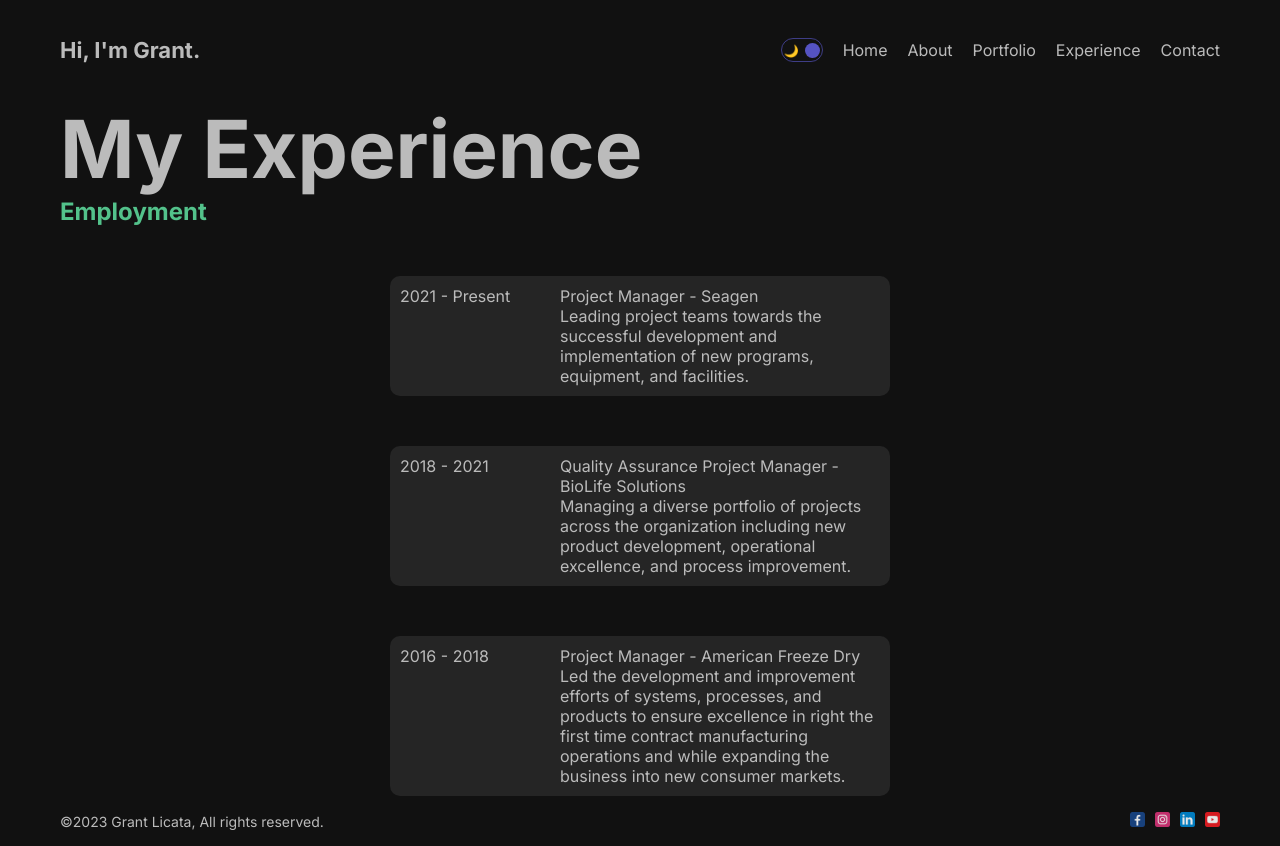
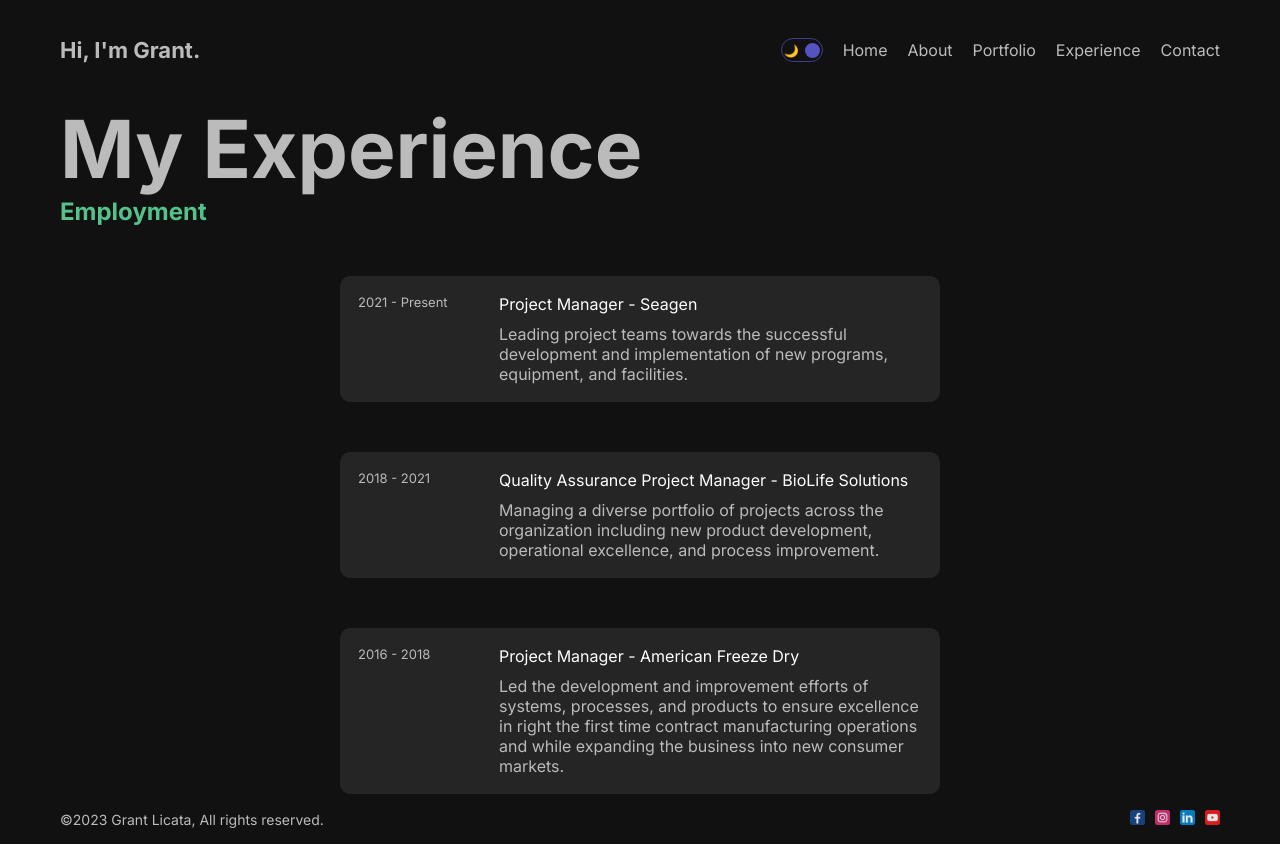
Before and after one commit to GrantLicata/Portfolio, a Next.js app: page /experience in a window 1280 px wide. Built offline with nearby package versions, Linux system fonts and the light colour scheme.

Commit message:
Experience cards adjustment

```diff
--- a/src/app/experience/page.jsx
+++ b/src/app/experience/page.jsx
@@ -25,12 +25,12 @@ const Experience = () => {
       {data.map((item) => (
         <div className={styles.item} key={item.id}>
           <div className={styles.cardLeft}>
-            <p>
+            <p className={styles.dates}>
               {item.year_start} - {item.year_end}
             </p>
           </div>
           <div className={styles.cardRight}>
-            <p>
+            <p className={styles.titleAndEmployer}>
               {item.title} - {item.employer}
             </p>
             <p>{item.description}</p>
--- a/src/app/experience/page.module.css
+++ b/src/app/experience/page.module.css
@@ -20,16 +20,25 @@
   border-radius: 10px;
   background-color: rgb(37, 37, 37);
   margin-top: 50px;
-  padding: 10px;
+  padding: 18px;
   margin-left: auto;
   margin-right: auto;
-  max-width: 500px;
+  max-width: 600px;
 }
 
 .cardLeft {
   flex: 1;
 }
 
+.dates {
+  font-size: 13px;
+}
+
 .cardRight {
-  flex: 2;
+  flex: 3;
 }
+
+.titleAndEmployer {
+  color: white;
+  padding-bottom: 10px;
+}
```
